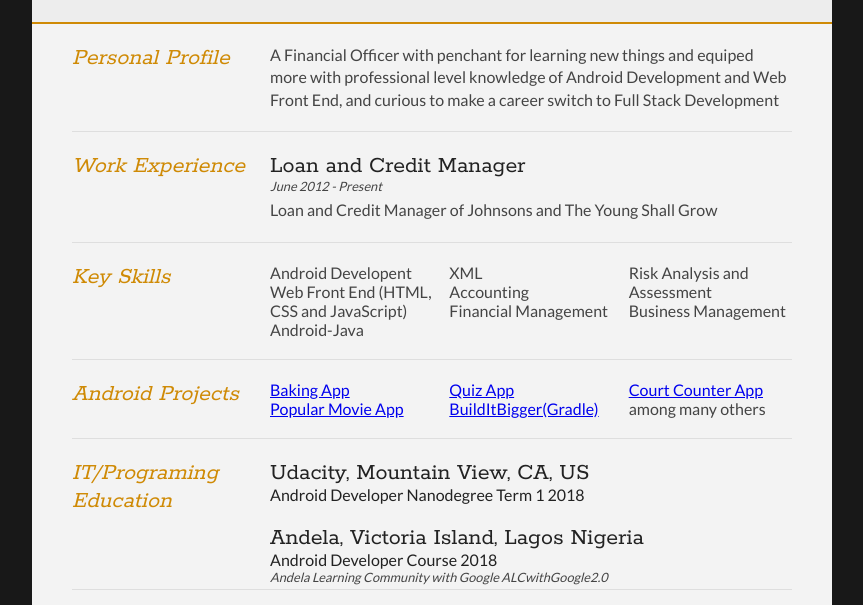
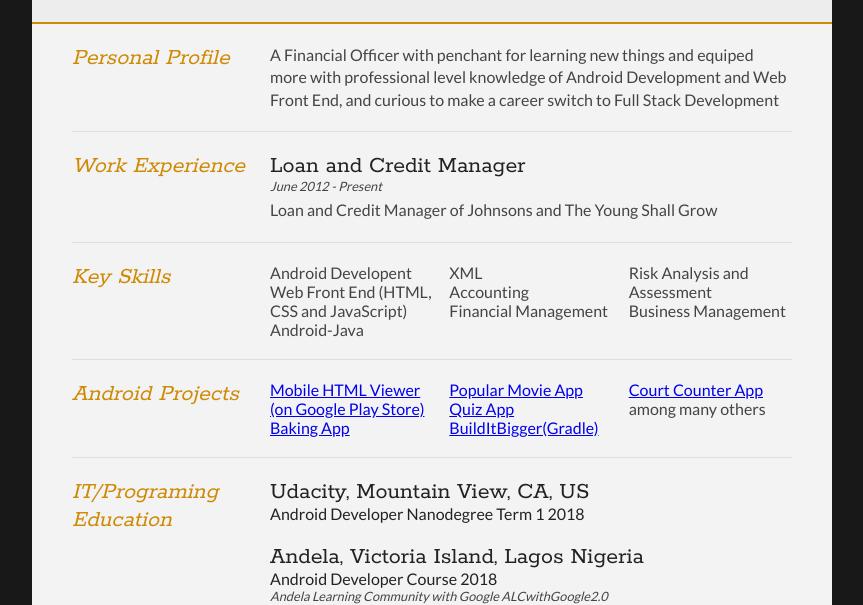
Before and after one commit to ShowYoungg/MyCV, a plain HTML site: page index.html in a window 1280 px wide. Shown: the part 168-773 px from the top of the page, without its empty margins (208-1071 px from the left). Drawn offline with Linux system fonts and the light colour scheme.

Commit message:
Update index.html

```diff
--- a/index.html
+++ b/index.html
@@ -94,6 +94,7 @@
 
 				<div class="sectionContent">
 					<ul class="keySkills">
+						<li><a href="https://play.google.com/store/apps/details?id=com.soyombo.soyinka.mobilehtmlviewer&hl=en" target="_blank">Mobile HTML Viewer (on Google Play Store)</a></li>
 						<li><a href="https://github.com/ShowYoungg/Baking_App" target="_blank">Baking App</a></li>
 						<li><a href="https://github.com/ShowYoungg/PopularMovieApp_2" target="_blank">Popular Movie App</a></li>
 						<li><a href="https://github.com/ShowYoungg/Quiz_App" target="_blank">Quiz App</a></li>
```
